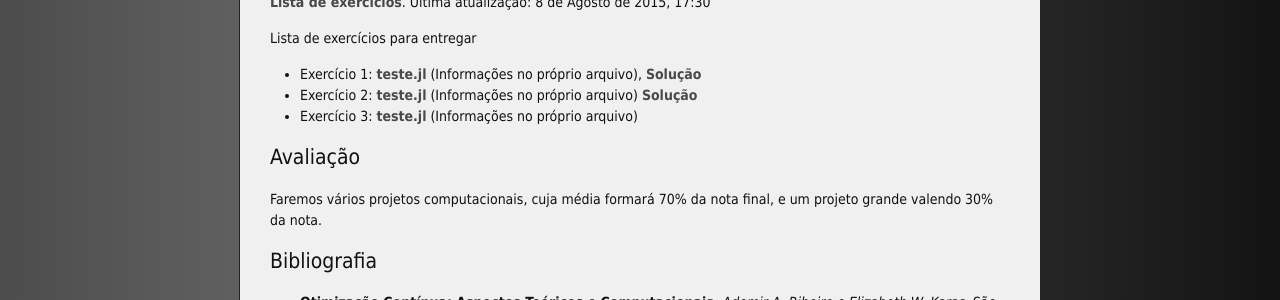
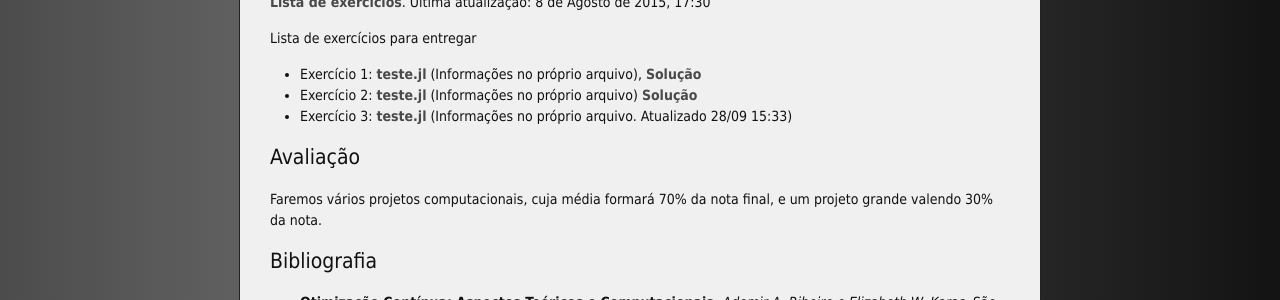
Before and after one commit to abelsiqueira/abelsiqueira.github.io-old, a Jekyll site: the page built from _posts/br/2015-08-02-cm114-2015s2.markdown, in a window 1280 px wide. Shown: the part 1194-1494 px from the top of the page. Built offline with Jekyll 4.4.1, drawn with Linux system fonts in a browser that asks for light colours; nearby versions of some CDN libraries.

Commit message:
Atualiza teste.jl de ex3

```diff
--- a/_posts/br/2015-08-02-cm114-2015s2.markdown
+++ b/_posts/br/2015-08-02-cm114-2015s2.markdown
@@ -80,7 +80,7 @@ Lista de exercícios para entregar
     (Informações no próprio arquivo)
     [Solução]({{ site.baseurl }}/disciplinas/cm114/ex2/ldlt.jl)
   - Exercício 3: [teste.jl]({{ site.baseurl }}/disciplinas/cm114/ex3/teste.jl)
-    (Informações no próprio arquivo)
+    (Informações no próprio arquivo. Atualizado 28/09 15:33)
 
 # Avaliação
 
```
Also changed, not shown: 1 other file.
